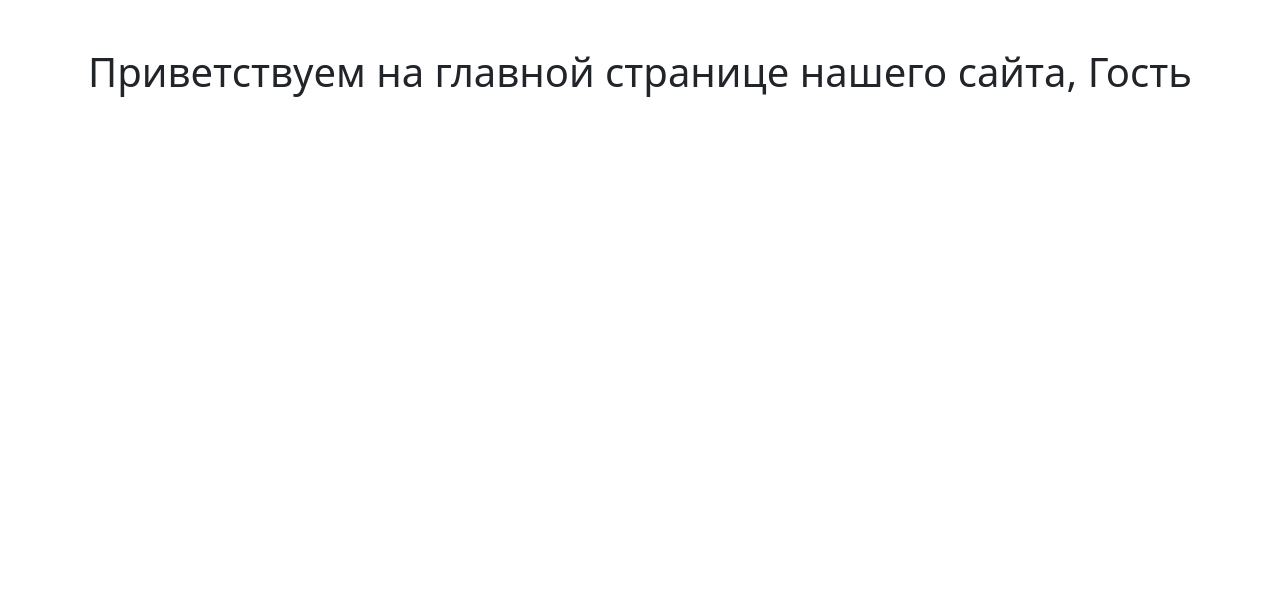
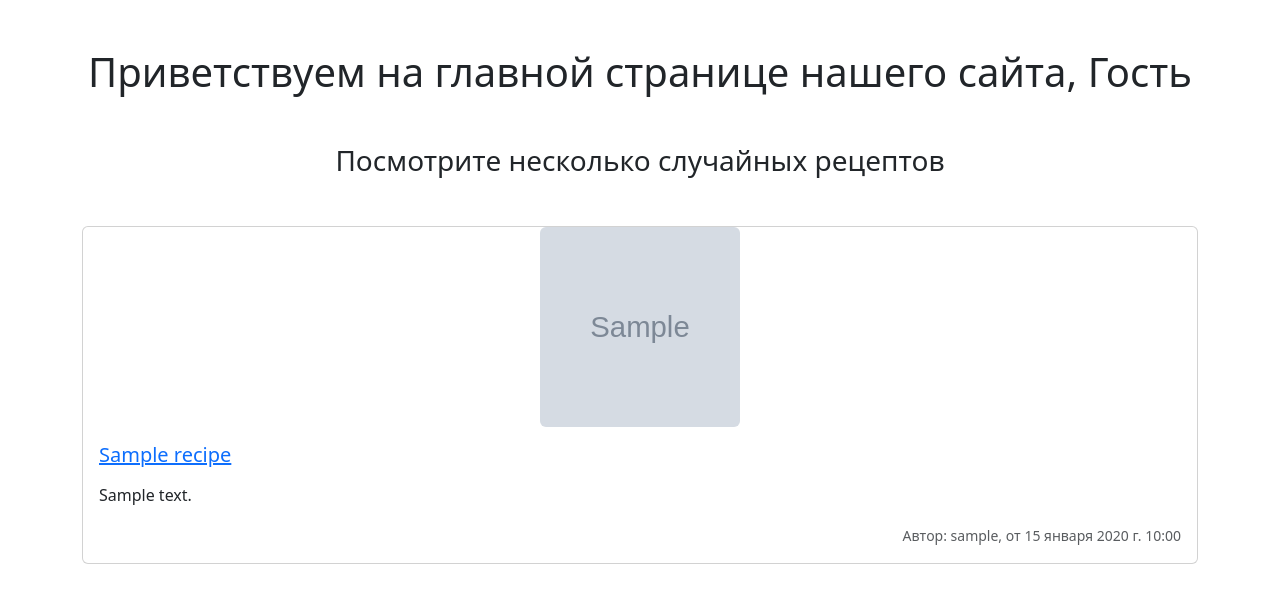
Before and after one commit to ilya-devel/recipes-site-attestation, a Django app: page / in a window 1280 px wide. Shown: the part 56-659 px from the top of the page. Run offline with Django 5.2, Linux system fonts and the light colour scheme; tables that the repository leaves empty hold one stand-in row (values such as "Sample post"); grey boxes marked "Sample" are stand-in pictures.

Commit message:
complete index page

```diff
--- a/my_site/my_site/settings.py
+++ b/my_site/my_site/settings.py
@@ -124,6 +124,10 @@ USE_TZ = True
 
 STATIC_URL = "static/"
 
+MEDIA_URL = 'media/'
+
+MEDIA_ROOT = BASE_DIR / 'media'
+
 # Default primary key field type
 # https://docs.djangoproject.com/en/5.0/ref/settings/#default-auto-field
 
--- a/my_site/my_site/urls.py
+++ b/my_site/my_site/urls.py
@@ -14,9 +14,10 @@ Including another URLconf
     1. Import the include() function: from django.urls import include, path
     2. Add a URL to urlpatterns:  path('blog/', include('blog.urls'))
 """
-import django
 from django.contrib import admin
 from django.urls import include, path
+from django.conf.urls.static import static
+from django.conf import settings
 
 urlpatterns = [
     path("admin/", admin.site.urls),
@@ -24,3 +25,5 @@ urlpatterns = [
     path('accounts/', include("django.contrib.auth.urls")),
     path('registration/', include('reg_user.urls')),
 ]
+
+urlpatterns += static(settings.MEDIA_URL, document_root=settings.MEDIA_ROOT)
--- a/my_site/recipes_book/templates/recipes_book/index.html
+++ b/my_site/recipes_book/templates/recipes_book/index.html
@@ -5,4 +5,21 @@
 
 {% block content %}
     <p class="h1 text-center mt-5">Приветствуем на главной странице нашего сайта, {% if user.username %}{{ user.username }}{% else %}Гость{% endif %}</p>
+    <p class="h3 text-center my-5">Посмотрите несколько случайных рецептов</p>
+    {% for recipe in recipes %}
+        <div class="card mb-3">
+            {% if recipe.image %}
+                <a href={{ recipe.get_absolute_url }}>
+                    <img src="/media/{{ recipe.image }}" class="card-img-top rounded mx-auto d-block" alt="{{ recipe.title }}" style="height: 200px; width: 200px;">
+                </a>
+            {% endif %}
+            <div class="card-body">
+                <a href={{ recipe.get_absolute_url }}>
+                    <h5 class="card-title">{{ recipe.title }}</h5>
+                </a>
+                <p class="card-text">{{ recipe.description|markdown }}</p>
+                <p class="card-text text-end"><small class="text-muted">Автор: {{ recipe.author }}, от {{ recipe.update_date }}</small></p>
+            </div>
+        </div>
+    {% endfor %}
 {% endblock content %}
--- a/my_site/recipes_book/views.py
+++ b/my_site/recipes_book/views.py
@@ -2,12 +2,23 @@ import logging
 from django.shortcuts import render, get_object_or_404, get_list_or_404
 from django.contrib.auth.decorators import login_required
 from . import models
+from random import choice
 
 logger = logging.getLogger(__name__)
 
 
 def index(request):
+    recipes = models.Recipe.objects.all()
+    result = []
+    if len(recipes) > 5:
+        while len(result) < 5:
+            tmp = choice(recipes)
+            if tmp not in result:
+                result.append(tmp)
+    else:
+        result = recipes
     context = {
+        'recipes': result,
     }
     return render(request, 'recipes_book/index.html', context=context)
 
```
Also changed, not shown: README.md.
